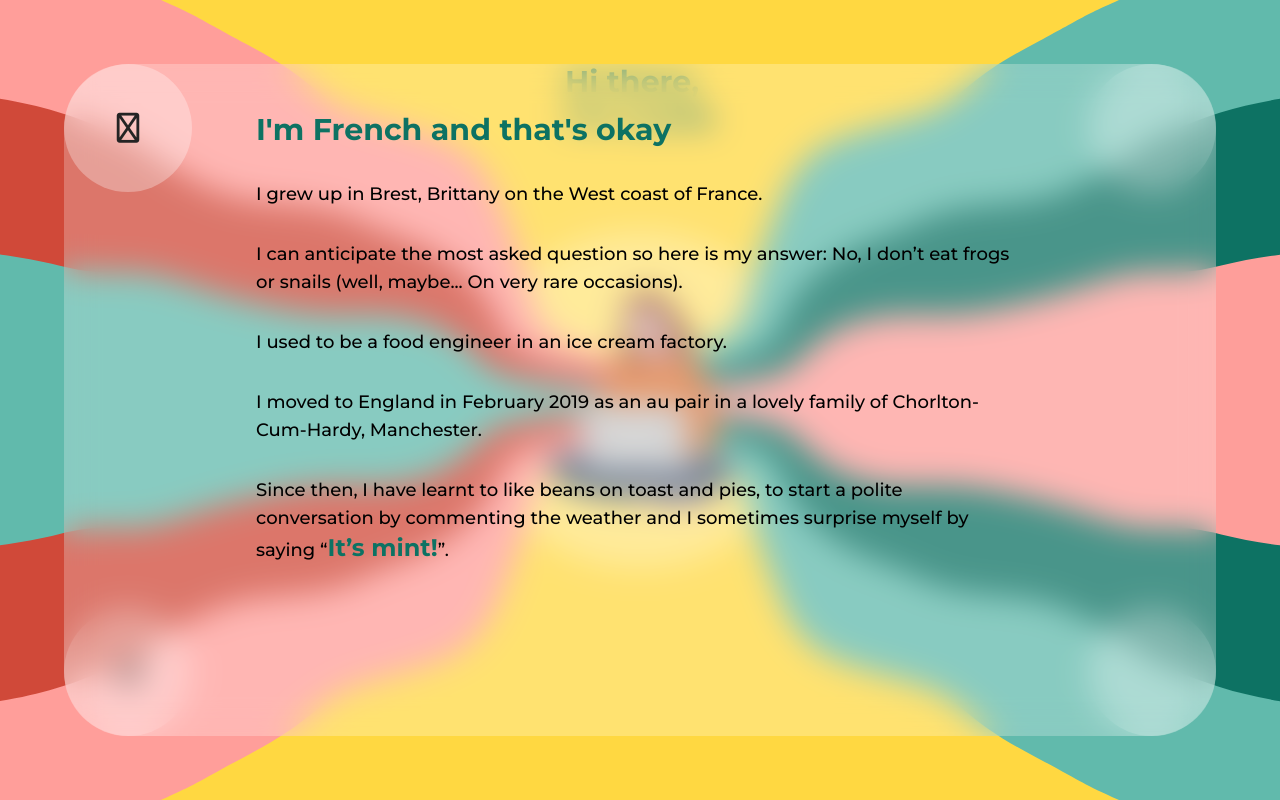
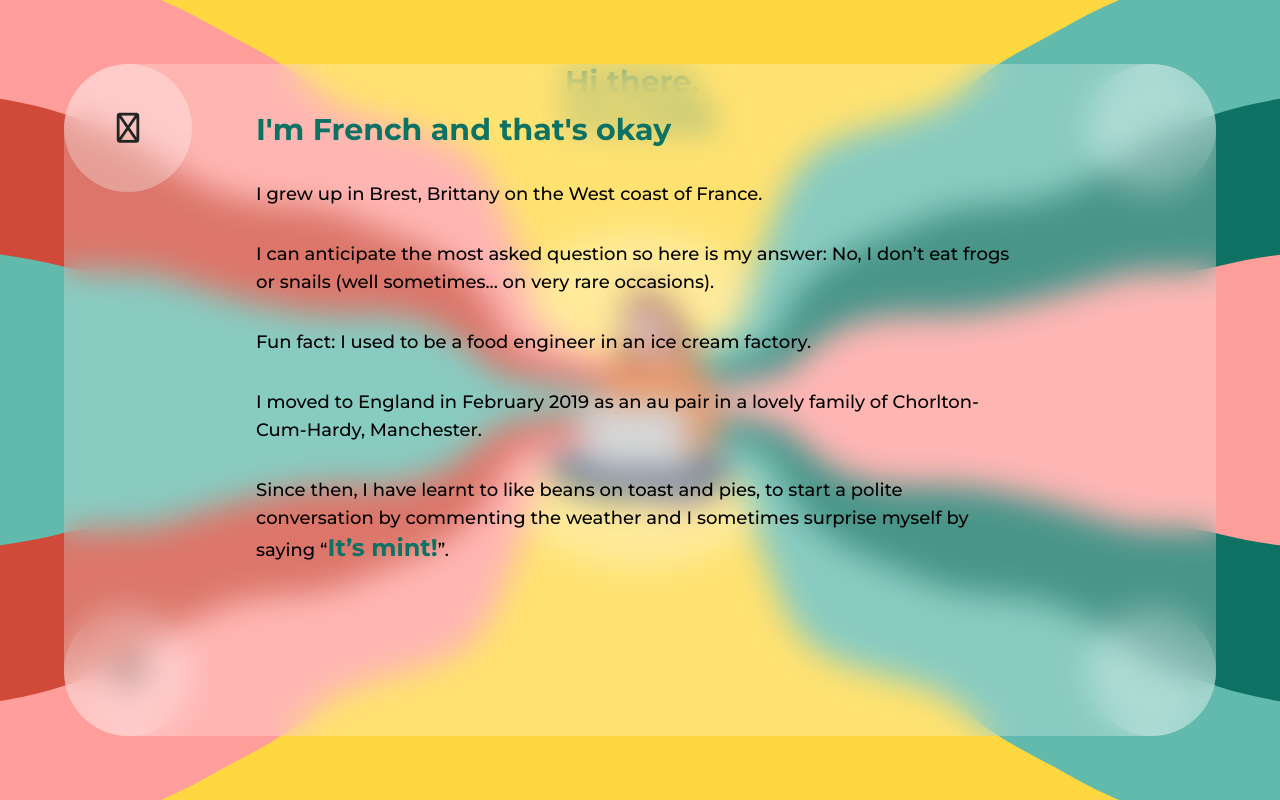
Before and after one commit to lucilevacquie/new-website, a React (Create React App) app: page / in a window 1280 px wide. Both pictures are taken after a click on the button 128 px from the left and 128 px from the top of the page. Built offline with nearby package versions, Linux system fonts and the light colour scheme; some icons are missing.

Commit message:
fix spelling

```diff
--- a/src/App.js
+++ b/src/App.js
@@ -32,9 +32,9 @@ function App() {
           <p>I grew up in Brest, Brittany on the West coast of France.</p>
           <p>
             I can anticipate the most asked question so here is my answer: No, I
-            don’t eat frogs or snails (well, maybe... On very rare occasions).
+            don’t eat frogs or snails (well sometimes... on very rare occasions).
           </p>
-          <p>I used to be a food engineer in an ice cream factory.</p>
+          <p>Fun fact: I used to be a food engineer in an ice cream factory.</p>
           <p>
             I moved to England in February 2019 as an au pair in a lovely family
             of Chorlton-Cum-Hardy, Manchester.
@@ -58,7 +58,7 @@ function App() {
             I started to learn about coding during the 2020 lockdown.
           </p>
           <p>
-            I started my apprenticeship at{" "}
+            I started my career at{" "}
             <a
               href="https://reachstudios.co.uk/"
               rel="noreferrer"
@@ -94,7 +94,7 @@ function App() {
             </a>.
           </p>
           <p>
-            It as been an incredible journey so far and I had the chance to meet amazing people!
+            It has been an incredible journey so far and I had the chance to meet amazing people!
           </p>
         </div>
       );
```
